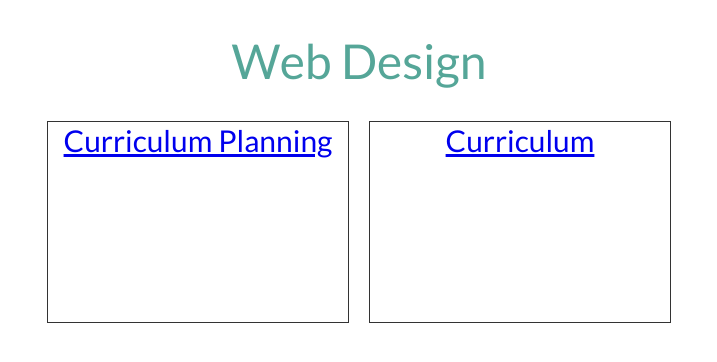
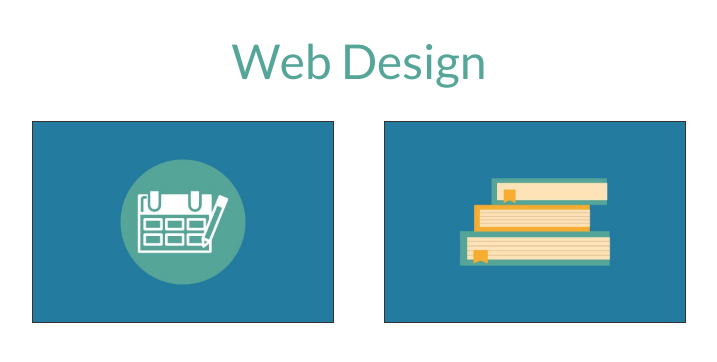
Before and after one commit to alyssa-wu/mb-instructors, a plain HTML site: page webdesign.html in a window 1280 px wide. Shown: the whole page, without its empty margins (281-998 px from the left). Drawn offline with Linux system fonts and the light colour scheme.

Commit message:
Added web curr images, fixed unity links

```diff
--- a/styles.css
+++ b/styles.css
@@ -21,7 +21,7 @@
 .grid-container {
     display: grid;
     grid-template-columns: auto auto;
-    grid-gap: 20px;
+    grid-gap: 50px;
     justify-content: center;
     padding: 0px;
 }
--- a/webdesign.html
+++ b/webdesign.html
@@ -10,8 +10,8 @@
         <h1 class="site-title">Web Design</h1>
     </div>
     <div class="grid-container">
-        <a href="webcurriculumplanning.html"><div class="grid-item">Curriculum Planning</div></a>
-        <a href="webcurriculum.html"><div class="grid-item">Curriculum</div></a>
+        <a href="webcurriculumplanning.html"><div class="grid-item"><img src="images/webcurrplanning_img.jpg" width="300" height="200"></div></a>
+        <a href="webcurriculum.html"><div class="grid-item"><img src="images/webcurr_img.jpg" width="300" height="200"></div></a>
     </div>
 </body>
 </html>
```
Also changed, not shown: unitygamedesign.html (+2 -2 lines), images/unitycurr_img.jpg (added), images/unitycurrplanning_img.jpg (added), images/webcurr_img.jpg (added), images/webcurrplanning_img.jpg (added).
